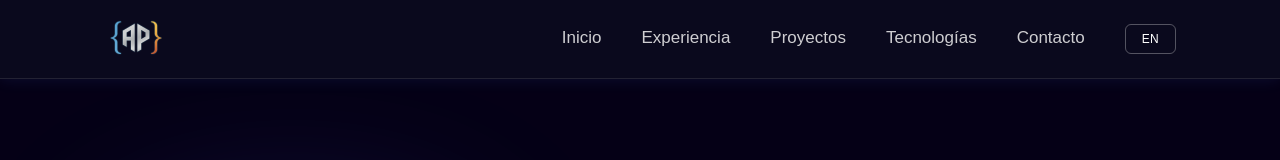
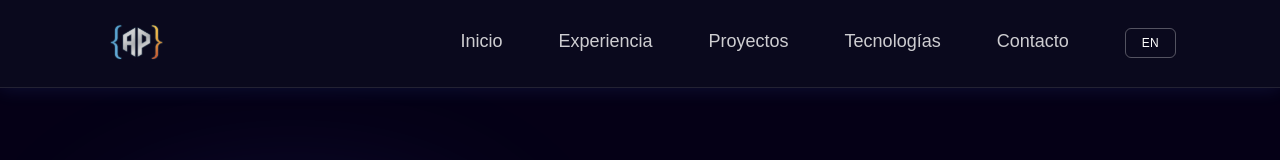
Before and after one commit to frontsitoz/website-alvaroprado, a Vue app: page / in a window 1280 px wide. Shown: the top 160 px of the page. Built offline with nearby package versions, Linux system fonts and the light colour scheme; a web font is replaced by a local one.

Commit message:
Improve navbar responsive behavior between 1024–1300px and refine sizing

```diff
--- a/src/components/layout/Navbar.vue
+++ b/src/components/layout/Navbar.vue
@@ -4,7 +4,6 @@ import { useI18n } from "vue-i18n";
 import logo from "/logo.svg";
 
 const { locale, t } = useI18n();
-
 const isOpen = ref(false);
 
 const changeLang = () => {
@@ -28,18 +27,20 @@ const scrollToSection = (id: string) => {
 
 <template>
   <header
-    class="fixed top-0 left-0 w-full bg-nav-bg/90 backdrop-blur-xl z-50 border-b border-white/10 shadow-[0_0_15px_rgba(80,120,255,0.12)]"
+    class="fixed top-0 left-0 w-full bg-nav-bg/90 backdrop-blur-xl z-50 border-b border-white/10 shadow-[0_0_18px_rgba(80,120,255,0.15)]"
   >
-    <nav
-      class="max-w-6xl mx-auto flex items-center justify-between px-8 py-4 md:px-10 md:py-5"
-    >
+    <nav class="max-w-6xl mx-auto flex items-center justify-between px-10 py-6">
       <!-- Logo -->
       <button class="flex items-center group" @click="scrollToSection('hero')">
-        <img :src="logo" alt="Logo Álvaro" class="w-16 h-auto object-contain" />
+        <img
+          :src="logo"
+          alt="Logo Álvaro"
+          class="w-[65px] h-auto object-contain"
+        />
       </button>
 
       <!-- Desktop menu -->
-      <div class="hidden md:flex items-center gap-10 text-[17px]">
+      <div class="desktop-menu hidden xl:flex items-center gap-14 text-[18px]">
         <button class="nav-item" @click="scrollToSection('hero')">
           {{ t("navbar.home") }}
         </button>
@@ -66,20 +67,20 @@ const scrollToSection = (id: string) => {
 
       <!-- Hamburguesa -->
       <button
-        class="md:hidden flex flex-col justify-center items-center w-8 h-8 focus:outline-none"
+        class="hamburger-btn flex flex-col justify-center items-center w-9 h-9 focus:outline-none xl:hidden"
         @click="toggleMenu"
       >
         <span
-          class="block w-5 h-0.5 bg-white rounded-sm transition"
-          :class="{ 'rotate-45 translate-y-1.5': isOpen }"
+          class="block w-6 h-0.5 bg-white rounded-sm transition"
+          :class="{ 'rotate-45 translate-y-2': isOpen }"
         />
         <span
-          class="block w-5 h-0.5 bg-white rounded-sm my-1 transition"
+          class="block w-6 h-0.5 bg-white rounded-sm my-1 transition"
           :class="{ 'opacity-0': isOpen }"
         />
         <span
-          class="block w-5 h-0.5 bg-white rounded-sm transition"
-          :class="{ '-rotate-45 -translate-y-1.5': isOpen }"
+          class="block w-6 h-0.5 bg-white rounded-sm transition"
+          :class="{ '-rotate-45 -translate-y-2': isOpen }"
         />
       </button>
     </nav>
@@ -88,11 +89,9 @@ const scrollToSection = (id: string) => {
     <transition name="menu-slide">
       <div
         v-if="isOpen"
-        class="md:hidden bg-nav-bg/98 border-t border-white/10"
+        class="bg-nav-bg/98 border-t border-white/10 xl:hidden"
       >
-        <div
-          class="max-w-6xl mx-auto px-6 py-6 space-y-4 text-center text-base"
-        >
+        <div class="max-w-6xl mx-auto px-6 py-7 space-y-5 text-center text-lg">
           <button class="mobile-link" @click="scrollToSection('hero')">
             {{ t("navbar.home") }}
           </button>
@@ -111,7 +110,7 @@ const scrollToSection = (id: string) => {
 
           <button
             @click="changeLang"
-            class="mt-4 px-4 py-1 border border-white/30 rounded-md text-xs tracking-wide hover:bg-white/10 transition"
+            class="mt-2 px-4 py-1 border border-white/30 rounded-md text-xs tracking-wide hover:bg-white/10 transition"
           >
             {{ locale === "es" ? t("navbar.langEn") : t("navbar.langEs") }}
           </button>
@@ -125,19 +124,19 @@ const scrollToSection = (id: string) => {
 .nav-item {
   @apply text-white/80 hover:text-white transition cursor-pointer;
   position: relative;
-  padding-bottom: 3px;
+  padding-bottom: 4px;
 }
 
 .nav-item::after {
   content: "";
   position: absolute;
-  bottom: -4px;
+  bottom: -5px;
   left: 0;
   width: 0%;
-  height: 2px;
+  height: 2.5px;
   background: #6ba4ff;
   transition: width 0.25s ease-out;
-  border-radius: 2px;
+  border-radius: 4px;
 }
 
 .nav-item:hover::after {
@@ -148,7 +147,7 @@ const scrollToSection = (id: string) => {
   @apply block text-white/80 hover:text-white transition;
 }
 
-/* MENU SLIDE ANIMATION */
+/* MOBILE MENU ANIM */
 .menu-slide-enter-active {
   animation: fadeDown 0.22s ease-out;
 }
```
